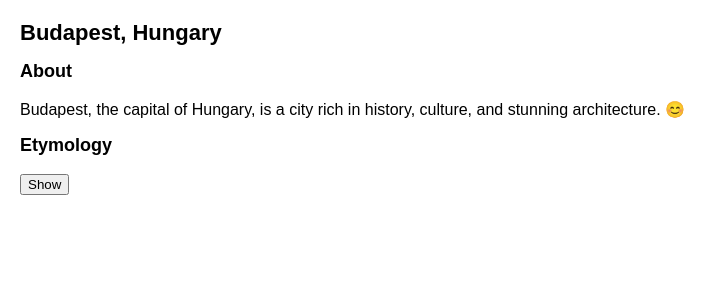
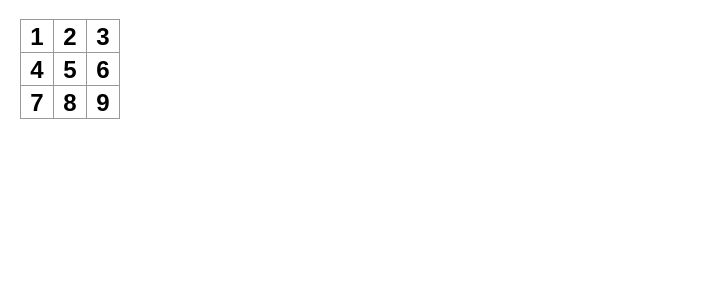
Before and after one commit to kironroy/Learning_React, a React (Vite) app: page / in a window 1280 px wide. Shown: the top 300 px of the page, without its empty margins (0-727 px from the left). Built offline with nearby package versions, Linux system fonts and the light colour scheme.

Commit message:
Tic Tac Toe tutorial
- It is easier to do the tutorial after doing
  some exercises.
 - Makes more sense

```diff
--- /dev/null
+++ b/src/TicTacToe.jsx
@@ -0,0 +1,25 @@
+function Square({ value }) {
+  return <button className="square">{value}</button>;
+}
+
+export default function Board() {
+  return (
+    <>
+      <div className="board-row">
+        <Square value="1" />
+        <Square value="2" />
+        <Square value="3" />
+      </div>
+      <div className="board-row">
+        <Square value="4" />
+        <Square value="5" />
+        <Square value="6" />
+      </div>
+      <div className="board-row">
+        <Square value="7" />
+        <Square value="8" />
+        <Square value="9" />
+      </div>
+    </>
+  );
+}
--- a/src/main.jsx
+++ b/src/main.jsx
@@ -1,6 +1,7 @@
 import { StrictMode } from "react";
 import { createRoot } from "react-dom/client";
 import "./reactStyle.css";
+import  "./tic-tac-toe.css";
 // import App from "./App.jsx";
 // import Try from "./Try.jsx";
 // import HedyLamarr from "./HedyLamarr.jsx";
@@ -17,10 +18,11 @@
 // import AppTwo from "./AppTwo.jsx";
 // import Quiz from "./Quiz.jsx";
 // import FullName from "./FullName.jsx";
-import Accordion from "./Accordion.jsx";
+// import Accordion from "./Accordion.jsx";
+import TicTacToe from "./TicTacToe.jsx";
 
 createRoot(document.getElementById("root")).render(
   <StrictMode>
-    <Accordion />
+    <TicTacToe />
   </StrictMode>
 );
--- /dev/null
+++ b/src/tic-tac-toe.css
@@ -0,0 +1,90 @@
+* {
+  box-sizing: border-box;
+}
+
+body {
+  font-family: sans-serif;
+  margin: 20px;
+  padding: 0;
+}
+
+h1 {
+  margin-top: 0;
+  font-size: 22px;
+}
+
+h2 {
+  margin-top: 0;
+  font-size: 20px;
+}
+
+h3 {
+  margin-top: 0;
+  font-size: 18px;
+}
+
+h4 {
+  margin-top: 0;
+  font-size: 16px;
+}
+
+h5 {
+  margin-top: 0;
+  font-size: 14px;
+}
+
+h6 {
+  margin-top: 0;
+  font-size: 12px;
+}
+
+code {
+  font-size: 1.2em;
+}
+
+ul {
+  padding-inline-start: 20px;
+}
+
+* {
+  box-sizing: border-box;
+}
+
+body {
+  font-family: sans-serif;
+  margin: 20px;
+  padding: 0;
+}
+
+.square {
+  background: #fff;
+  border: 1px solid #999;
+  float: left;
+  font-size: 24px;
+  font-weight: bold;
+  line-height: 34px;
+  height: 34px;
+  margin-right: -1px;
+  margin-top: -1px;
+  padding: 0;
+  text-align: center;
+  width: 34px;
+}
+
+.board-row:after {
+  clear: both;
+  content: '';
+  display: table;
+}
+
+.status {
+  margin-bottom: 10px;
+}
+.game {
+  display: flex;
+  flex-direction: row;
+}
+
+.game-info {
+  margin-left: 20px;
+}
```
Also changed, not shown: src/notes.txt.
